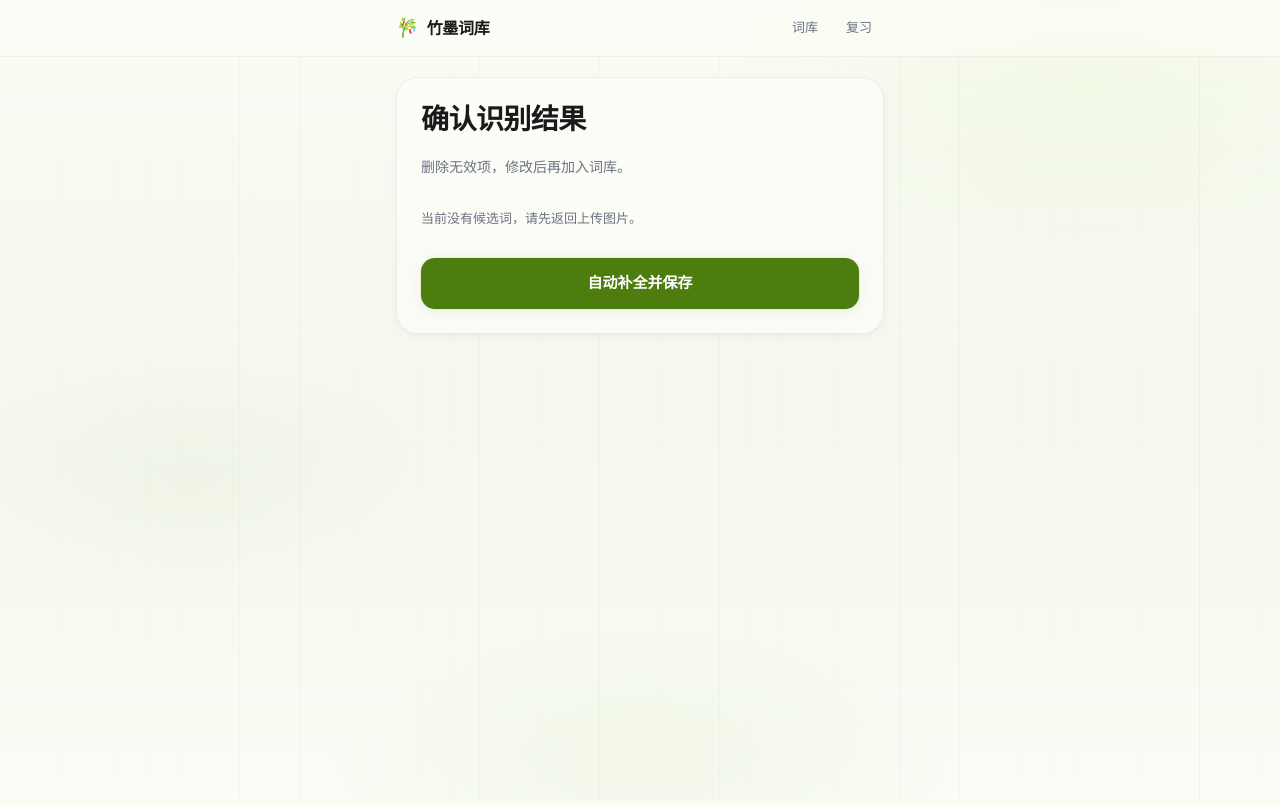
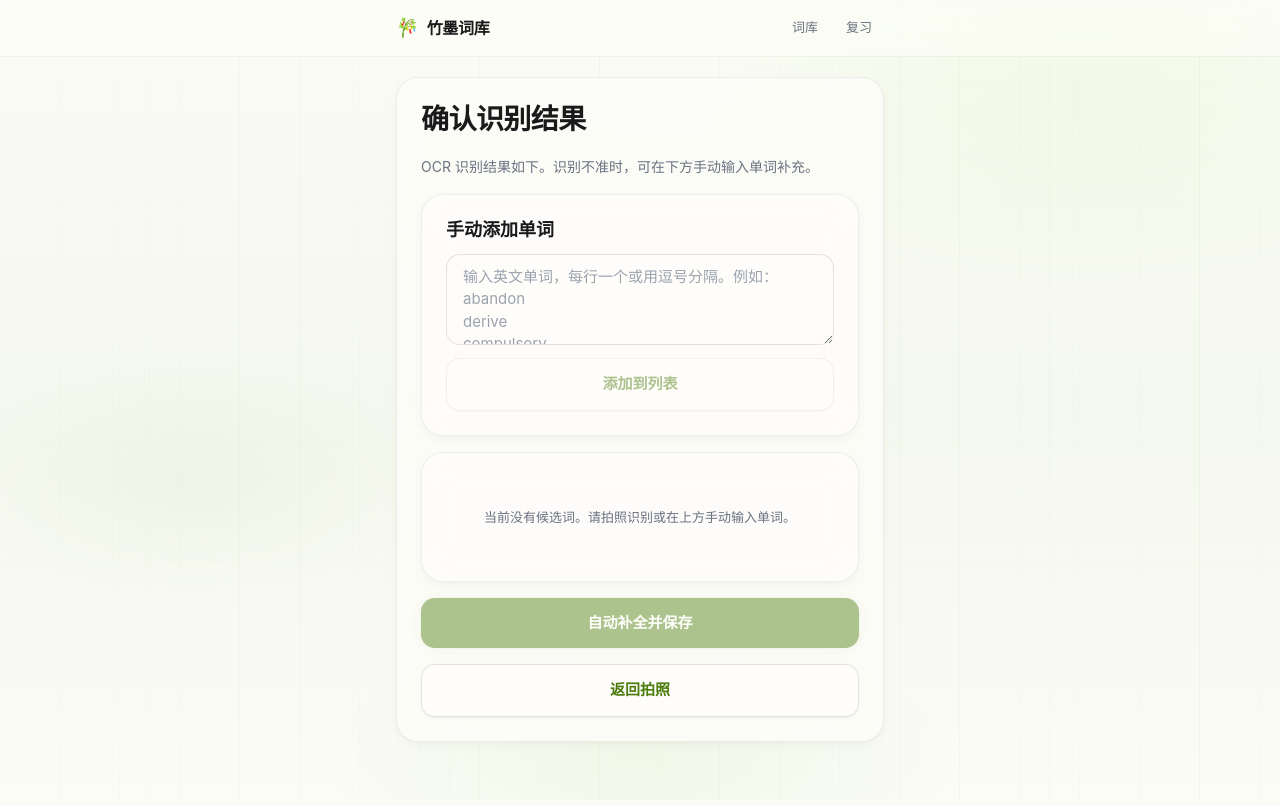
Before and after one commit to gzxb001-sketch/vocabulary_review, a Next.js app: page /capture-review in a window 1280 px wide. Shown: the top 806 px of the page. Built offline with nearby package versions, Linux system fonts and the light colour scheme.

Commit message:
feat: manual word input on capture-review page with addItems store method

```diff
--- a/src/app/capture-review/page.tsx
+++ b/src/app/capture-review/page.tsx
@@ -15,11 +15,12 @@ type EnrichItem = {
 
 export default function CaptureReviewPage() {
   const router = useRouter();
-  const { items, updateItem, removeItem, clear } = useDraftWordStore();
+  const { items, updateItem, removeItem, clear, addItems } = useDraftWordStore();
   const [loading, setLoading] = useState(false);
   const [error, setError] = useState("");
   const [bulkSourceType, setBulkSourceType] = useState<"exam" | "reading" | "lecture" | "manual" | "other">("exam");
   const [bulkSourceNote, setBulkSourceNote] = useState("");
+  const [manualInput, setManualInput] = useState("");
 
   function setAllSelected(selected: boolean) {
     items.forEach((item) => { updateItem(item.tempId, { selected }); });
@@ -29,6 +30,30 @@ export default function CaptureReviewPage() {
     items.filter((item) => item.selected).forEach((item) => {
       updateItem(item.tempId, { sourceType: bulkSourceType, sourceNote: bulkSourceNote });
     });
+  }
+
+  function handleAddManual() {
+    const words = manualInput
+      .split(/[\n,,\uFF0C]+/)
+      .map((w) => w.trim())
+      .filter((w) => w.length >= 2 && /^[A-Za-z]+$/.test(w));
+
+    if (words.length === 0) {
+      setError("请输入至少一个英文单词，每行一个或用逗号分隔");
+      return;
+    }
+
+    setError("");
+    const now = Date.now();
+    const newItems = words.map((text, i) => ({
+      tempId: "man_" + now + "_" + i,
+      text,
+      selected: true,
+      sourceType: bulkSourceType,
+      sourceNote: bulkSourceNote,
+    }));
+    addItems(newItems);
+    setManualInput("");
   }
 
   async function handleEnrichAndSave() {
@@ -59,7 +84,7 @@ export default function CaptureReviewPage() {
           phonetic: enriched?.phonetic || "",
           partOfSpeech: enriched?.partOfSpeech || "",
           exampleSentence: enriched?.exampleSentence || "",
-          source: { sourceType: item.sourceType, sourceNote: item.sourceNote || "", imageId: item.imageId },
+          source: { sourceType: item.sourceType, sourceNote: item.sourceNote || "" },
         };
       });
 
@@ -87,11 +112,11 @@ export default function CaptureReviewPage() {
     <main className="container fade-in">
       <div className="card stack">
         <h1 className="title">确认识别结果</h1>
-        <p className="subtitle">删除无效项，修改后再加入词库。</p>
+        <p className="subtitle">
+          OCR 识别结果如下。识别不准时，可在下方手动输入单词补充。
+        </p>
 
-        {items.length === 0 ? (
-          <p className="muted">当前没有候选词，请先返回上传图片。</p>
-        ) : (
+        {items.length > 0 && (
           <div className="stack">
             <div className="card">
               <h2 className="section-title">批量操作</h2>
@@ -141,10 +166,40 @@ export default function CaptureReviewPage() {
           </div>
         )}
 
-        {error ? <p className="muted">{error}</p> : null}
+        <div className="card">
+          <h2 className="section-title">手动添加单词</h2>
+          <textarea
+            className="input"
+            rows={3}
+            placeholder={"输入英文单词，每行一个或用逗号分隔。例如：\nabandon\nderive\ncompulsory"}
+            value={manualInput}
+            onChange={(e) => { setManualInput(e.target.value); setError(""); }}
+            style={{ resize: "vertical", minHeight: 80 }}
+          />
+          <button
+            className="button button-secondary"
+            onClick={handleAddManual}
+            disabled={!manualInput.trim()}
+            style={{ marginTop: "var(--space-2)" }}
+          >
+            添加到列表
+          </button>
+        </div>
 
-        <button className="button" onClick={handleEnrichAndSave} disabled={loading}>
+        {items.length === 0 && (
+          <div className="card empty-state">
+            <p className="muted">当前没有候选词。请拍照识别或在上方手动输入单词。</p>
+          </div>
+        )}
+
+        {error ? <p className="muted" style={{ color: "#dc2626" }}>{error}</p> : null}
+
+        <button className="button" onClick={handleEnrichAndSave} disabled={loading || items.length === 0}>
           {loading ? "处理中..." : "自动补全并保存"}
+        </button>
+
+        <button className="button button-secondary" onClick={() => router.push("/capture")}>
+          返回拍照
         </button>
       </div>
     </main>
--- a/src/store/draft-words.ts
+++ b/src/store/draft-words.ts
@@ -17,6 +17,7 @@ export type DraftWord = {
 type DraftWordStore = {
   items: DraftWord[];
   setItems: (items: DraftWord[]) => void;
+  addItems: (items: DraftWord[]) => void;
   updateItem: (tempId: string, patch: Partial<DraftWord>) => void;
   removeItem: (tempId: string) => void;
   clear: () => void;
@@ -25,6 +26,7 @@ type DraftWordStore = {
 export const useDraftWordStore = create<DraftWordStore>((set) => ({
   items: [],
   setItems: (items) => set({ items }),
+  addItems: (newItems) => set((state) => ({ items: [...state.items, ...newItems] })),
   updateItem: (tempId, patch) =>
     set((state) => ({
       items: state.items.map((item) =>
```
